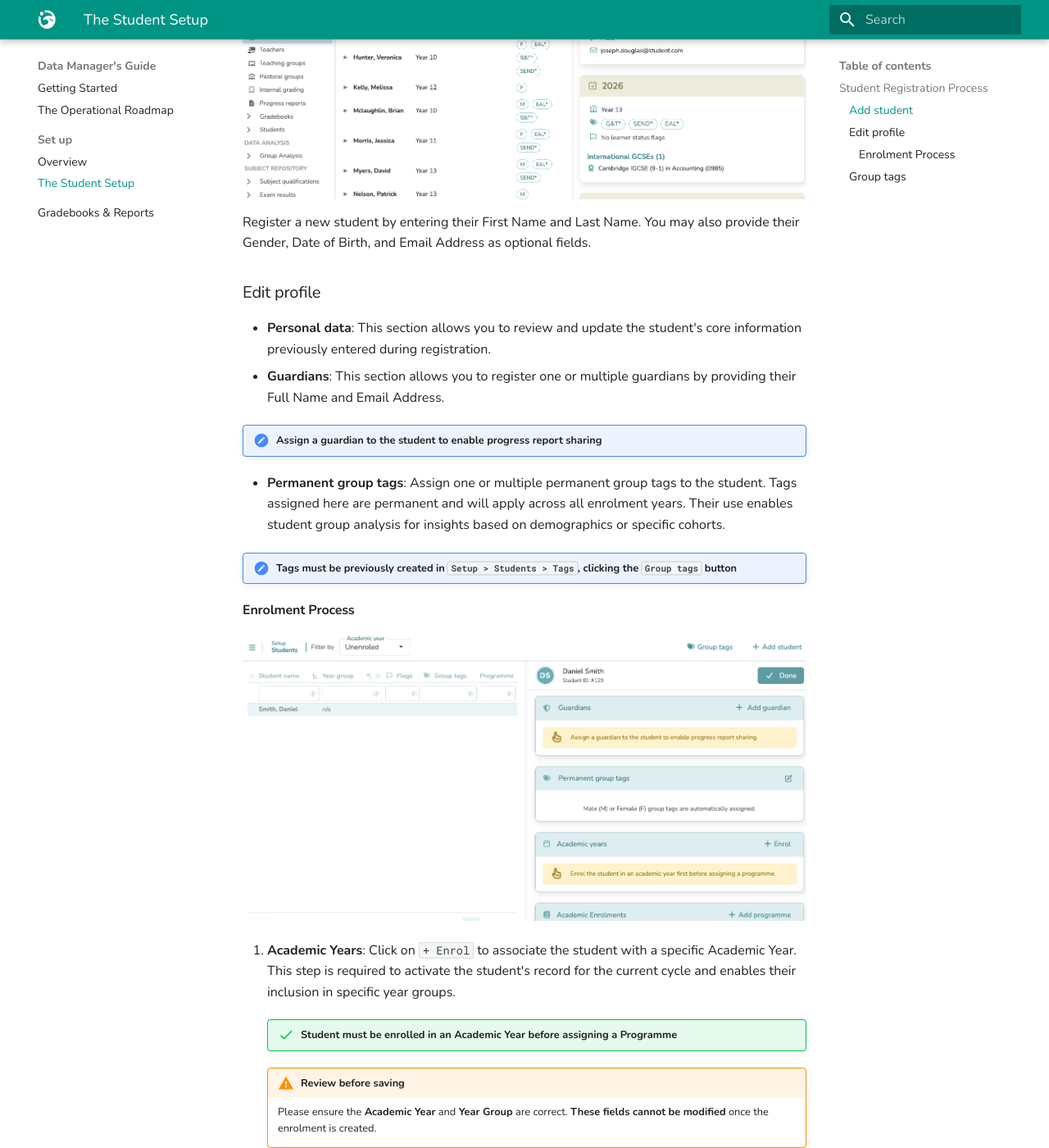
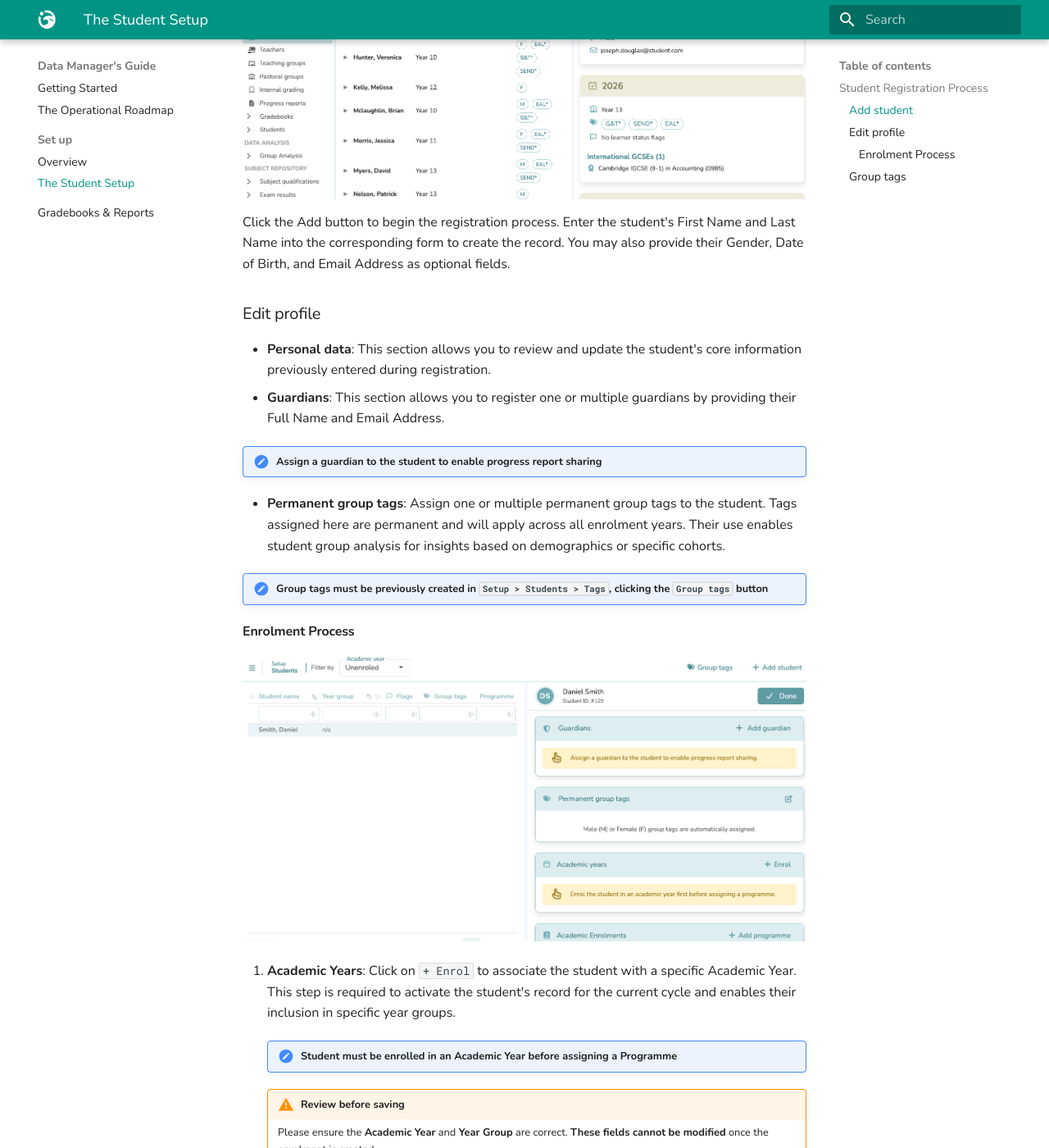
Before and after one commit to pablopenlop/gradewing_guide, an MkDocs documentation site: the page built from docs/data-manager/student-setup.md, in a window 1280 px wide and 1400 px high, scrolled down 785 px. Shown: the whole window at 82% size. Built offline with MkDocs 1.6.1 and Material for MkDocs 9.7.7, drawn with Linux system fonts in a browser that asks for light colours; some of the changed text lies outside the part shown.

Commit message:
Update student-setup.md

````diff
--- a/docs/data-manager/student-setup.md
+++ b/docs/data-manager/student-setup.md
@@ -25,23 +25,24 @@
     style Enrolment fill:#fff,stroke:#eee
 ```
 ### Add student
-![Setup Students](../assets/images/Setup_Students.png){ width="710" }
 
-Register a new student by entering their First Name and Last Name. You may also provide their Gender, Date of Birth, and Email Address as optional fields.
+![Setup Students](../assets/images/Setup_Students.png){ width="700" }
+
+Click the Add button to begin the registration process. Enter the student's First Name and Last Name into the corresponding form to create the record. You may also provide their Gender, Date of Birth, and Email Address as optional fields.
 
 ### Edit profile
 *   **Personal data**: This section allows you to review and update the student's core information previously entered during registration.
 *   **Guardians**: This section allows you to register one or multiple guardians by providing their Full Name and Email Address.
 !!! note "Assign a guardian to the student to enable progress report sharing"
 *   **Permanent group tags**: Assign one or multiple permanent group tags to the student. Tags assigned here are permanent and will apply across all enrolment years. Their use enables student group analysis for insights based on demographics or specific cohorts.
-!!! note "Tags must be previously created in `Setup > Students > Tags`, clicking the `Group tags` button"
+!!! note "Group tags must be previously created in `Setup > Students > Tags`, clicking the `Group tags` button"
 
 #### Enrolment Process
-![Setup Students](../assets/images/Setup_Students_Enrolment.png){ width="710" }
+![Setup Students](../assets/images/Setup_Students_Enrolment.png){ width="700" }
 
 1.  **Academic Years**: Click on `+ Enrol` to associate the student with a specific Academic Year. This step is required to activate the student's record for the current cycle and enables their inclusion in specific year groups.
 
-    !!! success "Student must be enrolled in an Academic Year before assigning a Programme"
+    !!! note "Student must be enrolled in an Academic Year before assigning a Programme"
 
     !!! warning "Review before saving"
         Please ensure the **Academic Year** and **Year Group** are correct. **These fields cannot be modified** once the enrolment is created.
@@ -51,20 +52,26 @@
 
 2.  **Academic Enrolments**: Select `+ Add programme` to assign the student to a programme and enable subject enrolment.
 
-3.  **Subjects**: Locate the specific Programme section and click its corresponding `+ Add subject` button. The following form will appear:
+3.  **Subjects**: Locate the specific Programme section and click its corresponding `+ Add subject` button.
 
-![Setup Students](../assets/images/Setup_Students_Add_Subject.png){ width="550" }
+<table style="border: none; border-collapse: collapse; width: 100%; table-layout: fixed;">
+  <tr style="border: none;">
+    <td style="border: none; width: 50%; padding: 10px; text-align: center; vertical-align: top;">
+      <img src="../assets/images/Setup_Students_Add_Subject.png" style="width: 100%; border-radius: 4px; border: 1px solid #eee;" />
+      <p style="font-size: 0.85em; font-style: italic; color: #666; margin-top: 8px;">1. Subject Selection</p>
+    </td>
+    <td style="border: none; width: 50%; padding: 10px; text-align: center; vertical-align: top;">
+      <img src="../assets/images/Setup_Students_Add_Subject_Conf.png" style="width: 100%; border-radius: 4px; border: 1px solid #eee;" />
+      <p style="font-size: 0.85em; font-style: italic; color: #666; margin-top: 8px;">2. Enrolment Details</p>
+    </td>
+  </tr>
+</table>
 
-Use the dropdown to select the required subject. Each option in the list is a **unique entry** that already includes its specific **Examination Board** and **Curriculum System** (e.g., **Cambridge**, **Pearson/Edexcel**, **Oxford/AQA**, or **International Baccalaureate**).
+**Step 1: Selection**
+Use the dropdown in the first form to select the required subject. Each option in the list is a **unique entry** that already includes its specific **Examination Board** and **Curriculum System** (e.g., **Cambridge**, **Pearson/Edexcel**, **Oxford/AQA**, or **International Baccalaureate**). Click `Next` to proceed.
 
-After completing the selection, click the `Next` button to proceed to the final configuration form:
-
-![Setup Students](../assets/images/Setup_Students_Add_Subject_Conf.png){ width="550" }
-/// caption
-Adding Subject
-///
-
-Use this form to select the **Academic Year** and the **Enrolment Type**:
+**Step 2: Configuration**
+In the final form, select the **Academic Year** and the **Enrolment Type**:
 
 !!! info "Enrolment Types"
     *   **Standard Enrolment**: For students following the regular internal course.
````
